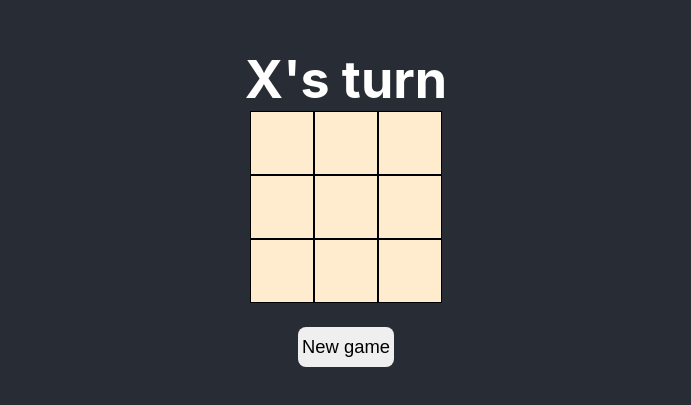
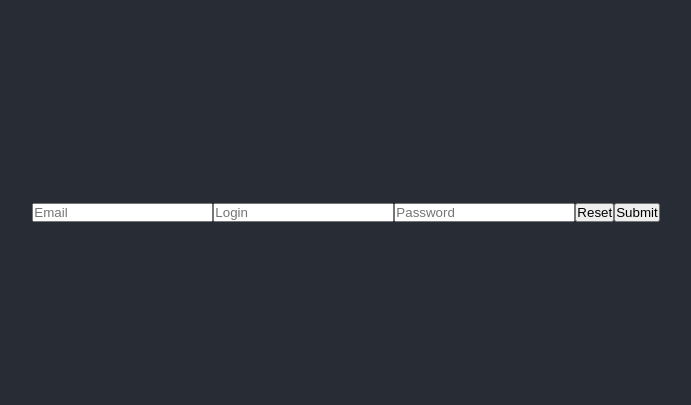
Before and after one commit to imagickid/todos_with_context_api, a React (Create React App) app in the folder my-app/: page / in a window 1280 px wide. Shown: the part 193-598 px from the top of the page, without its empty margins (294-985 px from the left). Built offline with nearby package versions, Linux system fonts and the light colour scheme.

Commit message:
using multiple input fields

```diff
--- a/my-app/src/App.js
+++ b/my-app/src/App.js
@@ -1,11 +1,70 @@
 import styles from './App.module.css';
-import { XsOsContainer } from './XsOsContainer';
+import { useState } from 'react';
+
+const initialState = {
+	email: '',
+	login: '',
+	password: '',
+};
+
+const useStore = () => {
+	const [state, setState] = useState(initialState);
+
+	return {
+		getState: () => state,
+		updateState: (fieldName, newValue) => {
+			setState({ ...state, [fieldName]: newValue });
+		},
+		resetState: () => setState(initialState),
+	};
+};
+
+const sendData = (formData) => {
+	console.log(formData);
+};
 
 export const App = () => {
+	const { getState, updateState, resetState } = useStore();
+
+	const onSubmit = (event) => {
+		event.preventDefault();
+		sendData(getState());
+	};
+
+	const { email, login, password } = getState();
+
+	const onChange = ({ target }) => updateState(target.name, target.value);
+
 	return (
 		<div className={styles.app}>
 			<div className={styles.header}>
-				<XsOsContainer />
+				<form onSubmit={onSubmit}>
+					<input
+						type="email"
+						name="email"
+						value={email}
+						placeholder="Email"
+						onChange={onChange}
+					/>
+					<input
+						type="text"
+						name="login"
+						value={login}
+						placeholder="Login"
+						onChange={onChange}
+					/>
+					<input
+						type="password"
+						name="password"
+						value={password}
+						placeholder="Password"
+						onChange={onChange}
+					/>
+					<button type="button" onClick={resetState}>
+						Reset
+					</button>
+					<button type="submit">Submit</button>
+				</form>
 			</div>
 		</div>
 	);
--- a/my-app/src/XsOsContainer.js
+++ /dev/null
@@ -1,59 +0,0 @@
-import { useState } from 'react';
-import XsOsLayout from './XsOsLayout';
-
-export const XsOsContainer = () => {
-	const [state, setState] = useState(Array(9).fill(null));
-	const [xTurn, setXTurn] = useState(true);
-	const [playing, setPlaying] = useState(true);
-
-	const handleClick = (e) => {
-		if (playing) {
-			if (e.target.textContent) return;
-			const newState = state.slice();
-			newState[+e.target.dataset.index] = xTurn ? 'X' : 'O';
-			setState(newState);
-			setXTurn(!xTurn);
-			checkWinner(newState);
-		}
-	};
-
-	const handleNewGame = () => {
-		setPlaying(true);
-		setState(Array(9).fill(null));
-		setXTurn(true);
-	};
-
-	const winners = [
-		[0, 1, 2],
-		[3, 4, 5],
-		[6, 7, 8],
-		[0, 3, 6],
-		[1, 4, 7],
-		[2, 5, 8],
-		[0, 4, 8],
-		[2, 4, 6],
-	];
-
-	const checkWinner = (currentState) => {
-		winners.forEach((winner) => {
-			const [a, b, c] = winner;
-			if (
-				currentState[a] &&
-				currentState[a] === currentState[b] &&
-				currentState[a] === currentState[c]
-			) {
-				setPlaying(false);
-			}
-		});
-	};
-
-	return (
-		<XsOsLayout
-			state={state}
-			handleClick={handleClick}
-			xTurn={xTurn}
-			handleNewGame={handleNewGame}
-			playing={playing}
-		/>
-	);
-};
--- a/my-app/src/XsOsLayout.js
+++ /dev/null
@@ -1,34 +0,0 @@
-import React from 'react';
-import PropTypes from 'prop-types';
-import styles from './XsOsLayout.module.css';
-
-const XsOsLayout = ({ state, handleClick, xTurn, handleNewGame, playing }) => {
-	const whosTurn = `${xTurn ? 'X' : 'O'}'s turn`;
-	const whosWinner = `${xTurn ? 'O' : 'X'} wins`;
-
-	return (
-		<>
-			<h1>{playing ? whosTurn : whosWinner}</h1>
-			<div className={styles.board} onClick={handleClick}>
-				{state.map((cellValue, id) => (
-					<div className={styles.cells} key={id} data-index={id}>
-						{cellValue}
-					</div>
-				))}
-			</div>
-			<button className={styles.btn} onClick={handleNewGame}>
-				New game
-			</button>
-		</>
-	);
-};
-
-XsOsLayout.propTypes = {
-	state: PropTypes.array.isRequired,
-	handleClick: PropTypes.func.isRequired,
-	xTurn: PropTypes.bool.isRequired,
-	handleNewGame: PropTypes.func.isRequired,
-	playing: PropTypes.bool.isRequired,
-};
-
-export default XsOsLayout;
--- a/my-app/src/XsOsLayout.module.css
+++ /dev/null
@@ -1,32 +0,0 @@
-.board {
-	display: grid;
-	grid-template-columns: repeat(3, 1fr);
-	width: 12rem;
-	height: 12rem;
-	background-color: blanchedalmond;
-}
-
-.cells {
-	display: flex;
-	align-items: center;
-	justify-content: center;
-	width: 4rem;
-	height: 4rem;
-	border: 1px solid black;
-	font-size: 3rem;
-	color: #000;
-}
-
-.btn {
-	margin: 1.5rem 0 0 0;
-	cursor: pointer;
-	border: none;
-	height: 2.5rem;
-	width: 6rem;
-	border-radius: 0.5rem;
-	font-size: 1.15rem;
-}
-
-.btn:active {
-	transform: scale(0.98);
-}
```
Also changed, not shown: my-app/src/logo.svg (deleted).
